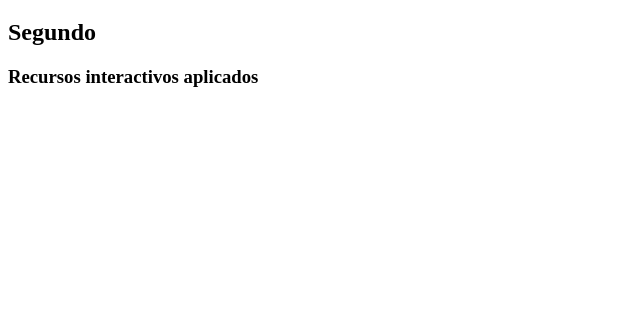
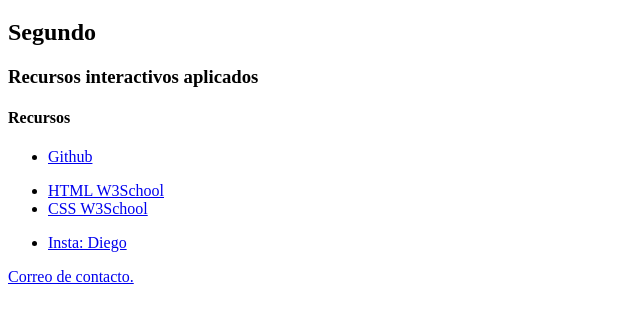
Before and after one commit to Diegorm2002/gp_2425_p1, a plain HTML site: page index.html in a window 1280 px wide. Shown: the part 61-384 px from the top of the page, without its empty margins (0-640 px from the left). Drawn offline with Linux system fonts and the light colour scheme.

Commit message:
Update index.html

```diff
--- a/index.html
+++ b/index.html
@@ -9,5 +9,18 @@
     <h1>Gráfica Publicitaria</h1>
     <h2>Segundo</h2>
     <h3>Recursos interactivos aplicados</h3>
+
+    <h4>Recursos</h4>
+    <ul>
+        <li><a href="https://github.com/Diegorm2002">Github</a></li>
+    </ul>
+    <ul>
+        <li><a href="https://www.w3schools.com/html/default.asp">HTML W3School</a></li>
+        <li><a href="https://www.w3schools.com/html/html_css.asp">CSS W3School</a></li>
+    </ul>
+    <ul>
+        <li><a href="https://www.instagram.com/diego_rm2002/">Insta: Diego</a></li>
+    </ul>
+    <p><a href="mailto:diegoromeromaroto@gmail.com">Correo de contacto.</a></p>
 </body>
 </html>
```
